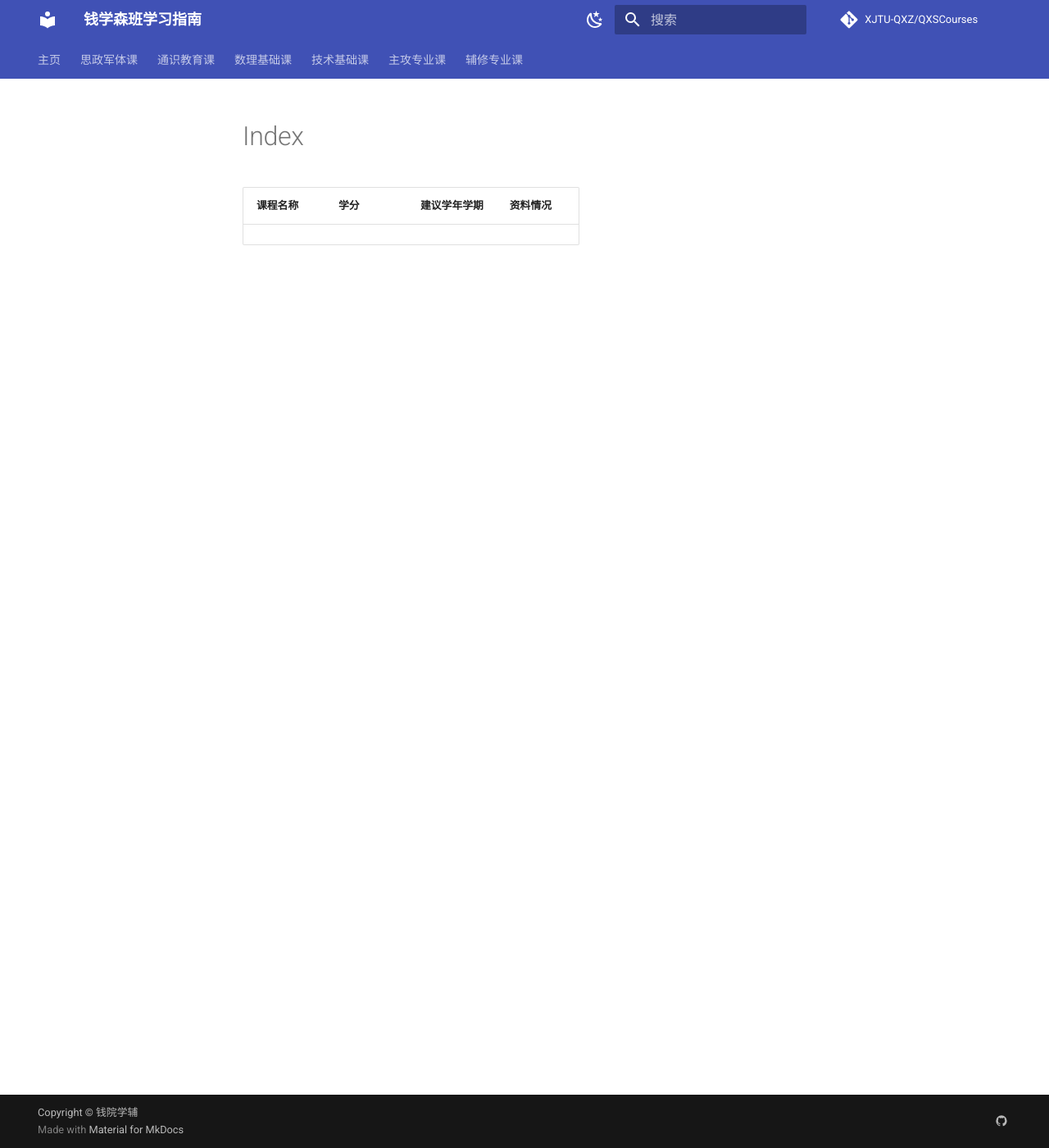
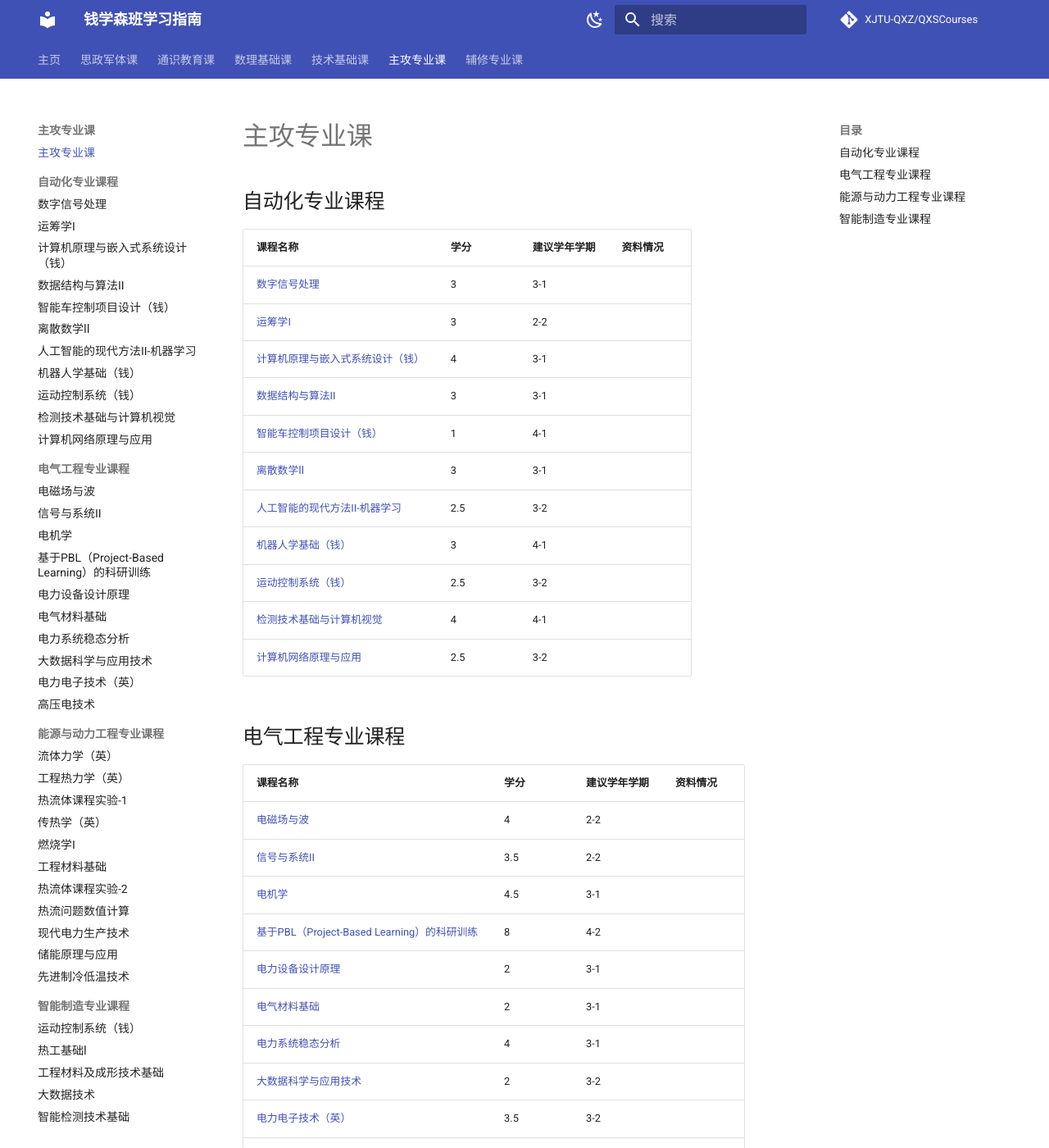
Before and after one commit to XJTU-Qian-Xuesen-Class/XJTU-QXZ, an MkDocs documentation site: the page built from docs/主攻专业课/index.md, in a window 1280 px wide and 1400 px high. Shown: the whole window at 82% size. Built offline with MkDocs 1.6.1 and Material for MkDocs 9.7.7, drawn with Linux system fonts in a browser that asks for light colours; comment, search, counter and statistics services are not loaded; some of the changed text lies outside the part shown.

Commit message:
gjh_finaltest5

```diff
--- a/docs/主攻专业课/index.md
+++ b/docs/主攻专业课/index.md
@@ -1,2 +1,59 @@
+# 主攻专业课
+## 自动化专业课程
 | 课程名称 | 学分 | 建议学年学期 | 资料情况 |
 | --- | --- | --- | --- |
+|[数字信号处理](自动化专业课程/数字信号处理 3 3-1.md)| 3 | 3-1 | |
+|[运筹学I](自动化专业课程/运筹学I 3 2-2.md)| 3 | 2-2 | |
+|[计算机原理与嵌入式系统设计（钱）](自动化专业课程/计算机原理与嵌入式系统设计（钱） 4 3-1.md)| 4 | 3-1 | |
+|[数据结构与算法II](自动化专业课程/数据结构与算法II 3 3-1.md)| 3 | 3-1 | |
+|[智能车控制项目设计（钱）](自动化专业课程/智能车控制项目设计（钱） 1 4-1.md)| 1 | 4-1 | |
+|[离散数学Ⅱ](自动化专业课程/离散数学Ⅱ 3 3-1.md)| 3 | 3-1| |
+|[人工智能的现代方法II-机器学习](自动化专业课程/人工智能的现代方法II-机器学习 2.5 3-2.md)| 2.5 | 3-2| |
+|[机器人学基础（钱）](自动化专业课程/机器人学基础（钱） 3 4-1.md)| 3 | 4-1 | |
+|[运动控制系统（钱）](自动化专业课程/运动控制系统（钱） 2.5 3-2.md)| 2.5 | 3-2 | |
+|[检测技术基础与计算机视觉](自动化专业课程/检测技术基础与计算机视觉 4 4-1.md)| 4 | 4-1 |
+|[计算机网络原理与应用](自动化专业课程/计算机网络原理与应用 2.5 3-2.md)| 2.5 | 3-2 |
+
+## 电气工程专业课程
+| 课程名称 | 学分 | 建议学年学期 | 资料情况 |
+| --- | --- | --- | --- |
+|[电磁场与波](电气工程专业课程/电磁场与波 4 2-2.md)| 4 | 2-2 | |
+|[信号与系统II](电气工程专业课程/信号与系统II 3.5 2-2.md)| 3.5 | 2-2 | |
+|[电机学](电气工程专业课程/电机学 4.5 3-1.md)| 4.5 | 3-1 | |
+|[基于PBL（Project-Based Learning）的科研训练](电气工程专业课程/基于PBL（Project-Based Learning）的科研训练 8 4-2.md)| 8 | 4-2|
+|[电力设备设计原理](电气工程专业课程/电力设备设计原理 2 3-1.md)| 2 | 3-1 | |
+|[电气材料基础](电气工程专业课程/电气材料基础 2 3-1.md)| 2 | 3-1 |
+|[电力系统稳态分析](电气工程专业课程/电力系统稳态分析 4 3-1.md)| 4 | 3-1 | |
+|[大数据科学与应用技术](电气工程专业课程/大数据科学与应用技术 2 3-2.md)| 2 | 3-2 | |
+|[电力电子技术（英）](电气工程专业课程/电力电子技术（英） 3.5 3-2.md)| 3.5 | 3-2 | |
+|[高压电技术](电气工程专业课程/高压电技术 3 3-2.md)| 3 | 3-2 | |
+
+## 能源与动力工程专业课程
+| 课程名称 | 学分 | 建议学年学期 | 资料情况 |
+| --- | --- | --- | --- |
+|[流体力学（英）](能源与动力工程专业课程/流体力学（英） 3.5 2-2.md)| 3.5 | 2-2 | |
+|[工程热力学（英）](能源与动力工程专业课程/工程热力学（英） 3.5 2-2.md)| 3.5 | 2-2 | |
+|[热流体课程实验-1](能源与动力工程专业课程/热流体课程实验-1 1 2-2.md)| 1 | 2-2 | |
+|[传热学（英）](能源与动力工程专业课程/传热学（英） 3.5 3-1.md)| 3.5 | 3-1 | |
+|[燃烧学I](能源与动力工程专业课程/燃烧学I 2.5 3-1.md)| 2.5 | 3-1 | |
+|[工程材料基础](能源与动力工程专业课程/工程材料基础 3 3-1.md)| 3 | 3-1 | |
+|[热流体课程实验-2](能源与动力工程专业课程/热流体课程实验-2 0.5 3-1.md)| 0.5 | 3-1 | |
+|[热流问题数值计算](能源与动力工程专业课程/热流问题数值计算 2 4-1.md)| 2 | 4-1 | |
+|[现代电力生产技术](能源与动力工程专业课程/现代电力生产技术 3 3-2.md)| 3 | 3-2 | |
+|[储能原理与应用](能源与动力工程专业课程/储能原理与应用 3 3-2.md)| 3 | 3-2 | |
+|[先进制冷低温技术](能源与动力工程专业课程/先进制冷低温技术 3 3-2.md)| 3 | 3-2 | |
+
+## 智能制造专业课程
+| 课程名称 | 学分 | 建议学年学期 | 资料情况 |
+| --- | --- | --- | --- |
+|[运动控制系统（钱）](智能制造专业课程/运动控制系统（钱） 2.5 3-2.md)| 2.5 | 3-2 | |
+|[热工基础Ⅰ](智能制造专业课程/热工基础Ⅰ 2.5 2-2.md)| 2.5 | 2-2 | |
+|[工程材料及成形技术基础](智能制造专业课程/工程材料及成形技术基础 3 3-1.md)| 3 | 3-1 | |
+|[大数据技术](智能制造专业课程/大数据技术 2 3-2.md)| 2 | 3-2 | |
+|[智能检测技术基础](智能制造专业课程/智能检测技术基础 4 3-1.md)| 4 | 3-1 | |
+|[材料力学](智能制造专业课程/材料力学 3.5 2-2.md)| 3.5 | 2-2 | |
+|[基础力学实验-2](智能制造专业课程/基础力学实验-2 0.5 2-2.md)| 0.5 | 2-2 | |
+|[机器人技术及应用](智能制造专业课程/机器人技术及应用 2 3-2.md)| 2 | 3-2 | |
+|[机械设计基础](智能制造专业课程/机械设计基础 4 3-1.md)| 4 | 3-1 | |
+|[车间智能执行系统技术](智能制造专业课程/车间智能执行系统技术 2.5 4-1.md)| 2.5 | 4-1 | |
+|[智能制造技术基础](智能制造专业课程/智能制造技术基础 3.5 3-2.md)| 3.5 | 3-2 | |
--- a/mkdocs.yml
+++ b/mkdocs.yml
@@ -104,6 +104,7 @@ nav:
     - 大学物理学（实验）Ⅱ: 数理基础课/大学物理学（实验）Ⅱ 1 2-1.md
 
   - 技术基础课:
+    - 技术基础课: 技术基础课/index.md
     - 人工智能导论: 技术基础课/人工智能导论 2 3-2.md
     - 自动控制原理: 技术基础课/自动控制原理 4 3-1.md
     - 程序设计思想方法与实践: 技术基础课/程序设计思想方法与实践 3 1-2.md
@@ -113,6 +114,7 @@ nav:
     - 理论力学II: 技术基础课/理论力学II 4 2-1.md
 
   - 主攻专业课:
+    - 主攻专业课: 主攻专业课/index.md
     - 自动化专业课程:
       - 数字信号处理: 主攻专业课/自动化专业课程/数字信号处理 3 3-1.md
       - 运筹学I: 主攻专业课/自动化专业课程/运筹学I 3 2-2.md
@@ -162,6 +164,7 @@ nav:
       - 智能制造技术基础: 主攻专业课/智能制造专业课程/智能制造技术基础 3.5 3-2.md
 
   - 辅修专业课:
+    - 辅修专业课: 辅修专业课程/index.md
     - 自动化（信息）辅修课程:
       - 通信原理与应用: 辅修专业课程/自动化辅修课程/信息/通信原理与应用 5.5 3-2.md
       - 数字电路与模拟电路: 辅修专业课程/自动化辅修课程/信息/数字电路与模拟电路 5.5 3-2.md
```
Also changed, not shown: docs/主页/index.md (+23 -1 lines), docs/辅修专业课程/index.md (+116 -0 lines).
